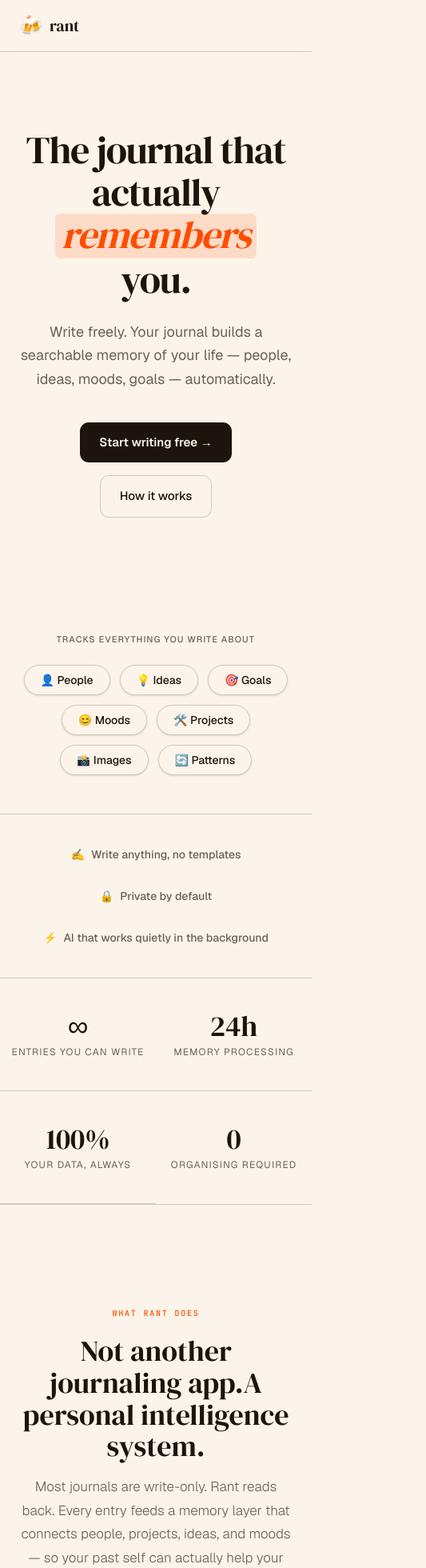
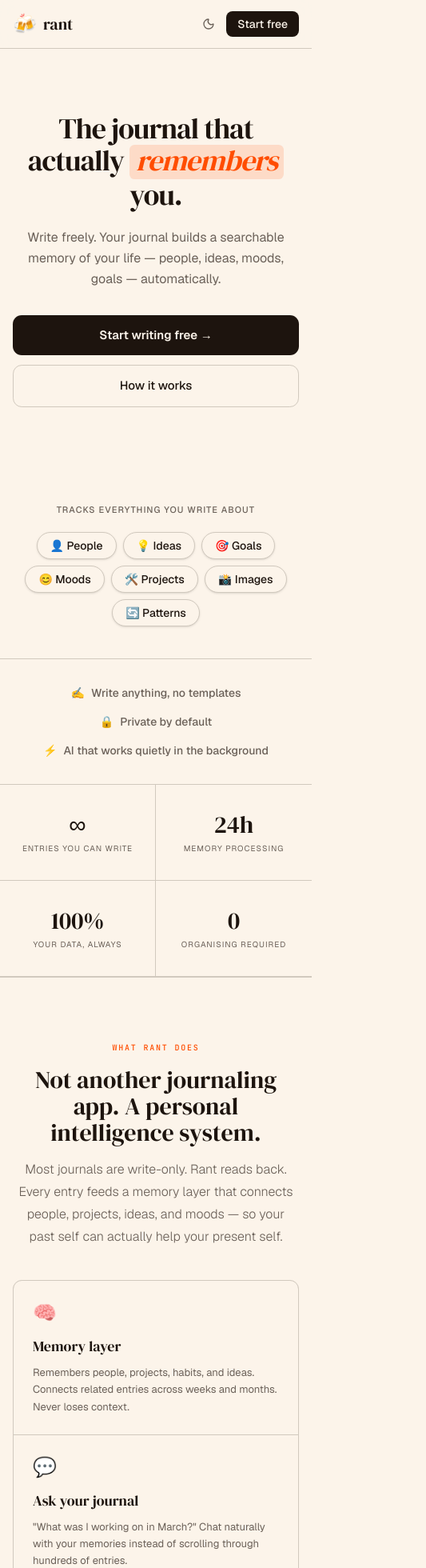
Before and after one commit to kirtanchandak/rant, a Next.js app: page / in a window 390 px wide. Shown: the top 1960 px of the page at 80% size, 533 px wide, since content can reach past the window. Built offline with nearby package versions, Linux system fonts and the light colour scheme; no server answers.

Commit message:
feat: Refactor LandingPage layout and styles for improved responsiveness and user experience. Updated navigation and hero section for better accessibility and visual consistency across devices.

```diff
--- a/app/page.tsx
+++ b/app/page.tsx
@@ -13,50 +13,51 @@
 
   return (
     <div className="min-h-screen bg-background text-foreground animate-fade-in">
+
       {/* NAV */}
-      <nav className="sticky top-0 z-50 flex items-center justify-between px-6 py-4 bg-background/80 backdrop-blur-md border-b border-border">
+      <nav className="sticky top-0 z-50 flex items-center justify-between px-4 sm:px-6 py-3.5 bg-background/80 backdrop-blur-md border-b border-border">
         <Link href="/" className={`text-xl ${dmSerif.className} text-foreground flex items-center gap-2`}>
           <span className="text-2xl">🍻</span> rant
         </Link>
-        <ul className="hidden md:flex items-center gap-8 list-none">
+        <div className="flex items-center gap-2 sm:gap-4">
+          <ul className="hidden md:flex items-center gap-6 list-none">
             <li><a href="#features" className="text-sm text-muted-foreground hover:text-foreground transition-colors">Features</a></li>
             <li><a href="#ask" className="text-sm text-muted-foreground hover:text-foreground transition-colors">Ask your journal</a></li>
-          <li className="flex items-center"><ThemeToggle /></li>
-          <li>
+          </ul>
+          <ThemeToggle />
           <Link
             href={isLoggedIn ? "/write" : "/login"}
-              className="px-4 py-2 bg-foreground text-background text-sm font-medium rounded-lg hover:opacity-90 transition-opacity"
+            className="px-3.5 py-1.5 sm:px-4 sm:py-2 bg-foreground text-background text-sm font-medium rounded-lg hover:opacity-90 transition-opacity whitespace-nowrap"
           >
             {isLoggedIn ? "Go to app" : "Start free"}
           </Link>
-          </li>
-        </ul>
+        </div>
       </nav>
 
       {/* HERO */}
-      <section className="px-6 py-24 md:py-32 text-center max-w-4xl mx-auto">
-        <h1 className={`text-5xl md:text-7xl mb-6 text-foreground leading-[1.1] tracking-tight ${dmSerif.className}`}>
+      <section className="px-4 sm:px-6 py-20 sm:py-28 md:py-36 text-center max-w-4xl mx-auto">
+        <h1 className={`text-4xl sm:text-5xl md:text-7xl mb-5 sm:mb-6 text-foreground leading-[1.1] tracking-tight ${dmSerif.className}`}>
           The journal that<br/>actually <span className="inline-block bg-[#ff4d00]/15 px-2 pb-1 rounded-md text-[#ff4d00] italic">remembers</span> you.
         </h1>
-        <p className="text-lg md:text-xl text-muted-foreground max-w-lg mx-auto mb-10 leading-relaxed">
+        <p className="text-base sm:text-lg md:text-xl text-muted-foreground max-w-lg mx-auto mb-8 sm:mb-10 leading-relaxed">
           Write freely. Your journal builds a searchable memory of your life — people, ideas, moods, goals — automatically.
         </p>
-        <div className="flex flex-wrap items-center justify-center gap-4">
-          <Link href={isLoggedIn ? "/write" : "/login"} className="px-6 py-3.5 bg-foreground text-background font-semibold rounded-xl text-[15px] hover:opacity-90 transition-opacity flex items-center gap-2">
+        <div className="flex flex-col sm:flex-row items-center justify-center gap-3 sm:gap-4">
+          <Link href={isLoggedIn ? "/write" : "/login"} className="w-full sm:w-auto px-6 py-3.5 bg-foreground text-background font-semibold rounded-xl text-[15px] hover:opacity-90 transition-opacity text-center">
             {isLoggedIn ? "Go to app →" : "Start writing free →"}
           </Link>
-          <a href="#features" className="px-6 py-3.5 bg-background text-foreground border border-border font-medium rounded-xl text-[15px] hover:border-muted-foreground transition-colors">
+          <a href="#features" className="w-full sm:w-auto px-6 py-3.5 bg-background text-foreground border border-border font-medium rounded-xl text-[15px] hover:border-muted-foreground transition-colors text-center">
             How it works
           </a>
         </div>
       </section>
 
-      {/* LOGOS */}
-      <section className="py-12 px-6 text-center border-b border-border">
-        <div className="text-[11px] tracking-widest uppercase text-muted-foreground mb-6 font-medium">Tracks everything you write about</div>
-        <div className="flex flex-wrap justify-center gap-3">
+      {/* PILLS */}
+      <section className="py-10 sm:py-12 px-4 sm:px-6 text-center border-b border-border">
+        <div className="text-[11px] tracking-widest uppercase text-muted-foreground mb-5 font-medium">Tracks everything you write about</div>
+        <div className="flex flex-wrap justify-center gap-2 sm:gap-3">
           {["👤 People", "💡 Ideas", "🎯 Goals", "😊 Moods", "🛠️ Projects", "📸 Images", "🔄 Patterns"].map(pill => (
-            <div key={pill} className="bg-background border border-border rounded-full px-5 py-2 text-sm font-medium text-foreground flex items-center gap-2 shadow-sm">
+            <div key={pill} className="bg-background border border-border rounded-full px-4 py-1.5 sm:px-5 sm:py-2 text-sm font-medium text-foreground flex items-center gap-2 shadow-sm">
               {pill}
             </div>
           ))}
@@ -64,39 +65,41 @@
       </section>
 
       {/* TRUST */}
-      <section className="py-10 px-6 flex flex-wrap items-center justify-center gap-8 md:gap-12">
+      <section className="py-8 sm:py-10 px-4 sm:px-6 flex flex-col sm:flex-row items-center justify-center gap-4 sm:gap-8 md:gap-12 text-center sm:text-left">
         <div className="flex items-center gap-2 text-sm font-medium text-muted-foreground"><span>✍️</span> Write anything, no templates</div>
         <div className="flex items-center gap-2 text-sm font-medium text-muted-foreground"><span>🔒</span> Private by default</div>
         <div className="flex items-center gap-2 text-sm font-medium text-muted-foreground"><span>⚡</span> AI that works quietly in the background</div>
       </section>
 
       {/* STATS */}
-      <section className="flex flex-wrap justify-center border-y border-border">
+      <section className="grid grid-cols-2 md:grid-cols-4 border-y border-border">
         {[
           { num: "∞", label: "Entries you can write" },
           { num: "24h", label: "Memory processing" },
           { num: "100%", label: "Your data, always" },
           { num: "0", label: "Organising required" },
         ].map((stat, i) => (
-          <div key={i} className="flex-1 min-w-[150px] max-w-[280px] text-center py-10 md:py-14 border-b md:border-b-0 md:border-r border-border last:border-r-0 last:border-b-0">
-            <div className={`text-4xl md:text-5xl text-foreground mb-1 ${dmSerif.className}`}>{stat.num}</div>
-            <div className="text-xs text-muted-foreground uppercase tracking-widest">{stat.label}</div>
+          <div key={i} className="text-center py-8 sm:py-12 border-b border-border md:border-b-0 border-r last:border-r-0 [&:nth-child(2)]:border-r md:[&:nth-child(2)]:border-r [&:nth-child(even)]:border-r-0 md:[&:nth-child(even)]:border-r">
+            <div className={`text-3xl sm:text-4xl md:text-5xl text-foreground mb-1 ${dmSerif.className}`}>{stat.num}</div>
+            <div className="text-[10px] sm:text-xs text-muted-foreground uppercase tracking-widest px-2">{stat.label}</div>
           </div>
         ))}
       </section>
 
       {/* FEATURES INTRO */}
-      <section id="features" className="max-w-5xl mx-auto px-6 pt-32 pb-16 text-center md:text-left">
-        <div className={`text-[10px] uppercase tracking-[0.18em] text-[#ff4d00] mb-5 font-medium ${jetBrains.className}`}>What rant does</div>
-        <h2 className={`text-4xl md:text-5xl text-foreground mb-4 leading-[1.1] ${dmSerif.className}`}>Not another journaling app.<br className="hidden md:block"/>A personal intelligence system.</h2>
-        <p className="text-[17px] text-muted-foreground max-w-2xl leading-[1.75] font-light mx-auto md:mx-0">
+      <section id="features" className="max-w-5xl mx-auto px-4 sm:px-6 pt-20 sm:pt-32 pb-10 sm:pb-16 text-center md:text-left">
+        <div className={`text-[10px] uppercase tracking-[0.18em] text-[#ff4d00] mb-4 sm:mb-5 font-medium ${jetBrains.className}`}>What rant does</div>
+        <h2 className={`text-3xl sm:text-4xl md:text-5xl text-foreground mb-4 leading-[1.1] ${dmSerif.className}`}>
+          Not another journaling app.<br className="hidden md:block"/> A personal intelligence system.
+        </h2>
+        <p className="text-base sm:text-[17px] text-muted-foreground max-w-2xl leading-[1.75] font-light mx-auto md:mx-0">
           Most journals are write-only. Rant reads back. Every entry feeds a memory layer that connects people, projects, ideas, and moods — so your past self can actually help your present self.
         </p>
       </section>
 
       {/* FEATURES GRID */}
-      <section className="max-w-5xl mx-auto px-6 pb-32">
-        <div className="grid grid-cols-1 md:grid-cols-3 gap-[1px] bg-border border border-border rounded-xl overflow-hidden">
+      <section className="max-w-5xl mx-auto px-4 sm:px-6 pb-20 sm:pb-32">
+        <div className="grid grid-cols-1 sm:grid-cols-2 md:grid-cols-3 gap-[1px] bg-border border border-border rounded-xl overflow-hidden">
           {[
             { icon: "🧠", title: "Memory layer", desc: "Remembers people, projects, habits, and ideas. Connects related entries across weeks and months. Never loses context." },
             { icon: "💬", title: "Ask your journal", desc: "\"What was I working on in March?\" Chat naturally with your memories instead of scrolling through hundreds of entries." },
@@ -108,9 +111,9 @@
             { icon: "📸", title: "Images with context", desc: "Upload screenshots, whiteboards, photos. AI understands text and images together — your visual memories become searchable." },
             { icon: "🌙", title: "Nightly intelligence", desc: "Every night, your journal gets smarter. AI updates memory, themes, goals, mood, projects, and relationships. No manual work." },
           ].map((f, i) => (
-            <div key={i} className="bg-background p-8 transition-colors hover:bg-secondary">
-              <span className="text-2xl block mb-4">{f.icon}</span>
-              <h3 className={`text-xl text-foreground mb-2 ${dmSerif.className}`}>{f.title}</h3>
+            <div key={i} className="bg-background p-6 sm:p-8 transition-colors hover:bg-secondary">
+              <span className="text-2xl block mb-3 sm:mb-4">{f.icon}</span>
+              <h3 className={`text-lg sm:text-xl text-foreground mb-2 ${dmSerif.className}`}>{f.title}</h3>
               <p className="text-[13px] text-muted-foreground leading-relaxed">{f.desc}</p>
             </div>
           ))}
@@ -118,16 +121,16 @@
       </section>
 
       {/* MEMORY VISUAL */}
-      <section className="max-w-5xl mx-auto px-6 pb-32">
-        <div className="grid md:grid-cols-2 gap-12 md:gap-20 items-center">
+      <section className="max-w-5xl mx-auto px-4 sm:px-6 pb-20 sm:pb-32">
+        <div className="grid md:grid-cols-2 gap-10 sm:gap-12 md:gap-20 items-center">
           <div>
-            <div className={`text-[10px] uppercase tracking-[0.18em] text-[#ff4d00] mb-5 font-medium ${jetBrains.className}`}>Memory layer</div>
-            <h2 className={`text-4xl text-foreground mb-4 leading-[1.1] ${dmSerif.className}`}>Your journal remembers everything.</h2>
-            <p className="text-[17px] text-muted-foreground leading-[1.75] font-light">
+            <div className={`text-[10px] uppercase tracking-[0.18em] text-[#ff4d00] mb-4 sm:mb-5 font-medium ${jetBrains.className}`}>Memory layer</div>
+            <h2 className={`text-3xl sm:text-4xl text-foreground mb-4 leading-[1.1] ${dmSerif.className}`}>Your journal remembers everything.</h2>
+            <p className="text-base sm:text-[17px] text-muted-foreground leading-[1.75] font-light">
               Every entry is understood, tagged, and connected — automatically building a map of your life.
             </p>
           </div>
-          <div className={`bg-secondary/30 border border-border rounded-xl p-6 text-xs leading-loose ${jetBrains.className}`}>
+          <div className={`bg-secondary/30 border border-border rounded-xl p-4 sm:p-6 text-xs leading-loose ${jetBrains.className}`}>
             {[
               { time: "3 days ago", text: "Started working on the AI memory layer", tag: "project" },
               { time: "1 week ago", text: "Met Rahul for coffee, he's joining a startup", tag: "person" },
@@ -135,10 +138,10 @@
               { time: "1 month ago", text: "Had the idea for a journaling app with memory", tag: "idea" },
               { time: "2 months ago", text: "Goal: ship an MVP in 30 days", tag: "goal" },
             ].map((m, i) => (
-              <div key={i} className="flex gap-3 items-center py-2 border-b border-border last:border-0 text-muted-foreground">
-                <span className="text-[11px] min-w-[70px] opacity-70">{m.time}</span>
-                <span className="flex-1 truncate">{m.text}</span>
-                <span className="text-[9px] bg-[#ff4d00]/10 text-[#ff4d00] px-2 py-0.5 rounded-md whitespace-nowrap">{m.tag}</span>
+              <div key={i} className="flex gap-2 sm:gap-3 items-center py-2 border-b border-border last:border-0 text-muted-foreground">
+                <span className="text-[10px] sm:text-[11px] min-w-[60px] sm:min-w-[70px] opacity-70 shrink-0">{m.time}</span>
+                <span className="flex-1 truncate text-[11px] sm:text-xs">{m.text}</span>
+                <span className="text-[9px] bg-[#ff4d00]/10 text-[#ff4d00] px-1.5 sm:px-2 py-0.5 rounded-md whitespace-nowrap shrink-0">{m.tag}</span>
               </div>
             ))}
           </div>
@@ -148,33 +151,33 @@
       <div className="h-px bg-border max-w-5xl mx-auto"></div>
 
       {/* ASK */}
-      <section id="ask" className="max-w-5xl mx-auto px-6 py-32">
-        <div className="grid md:grid-cols-2 gap-12 md:gap-20 items-center">
-          <div className="bg-secondary/30 border border-border rounded-xl overflow-hidden flex flex-col h-[400px]">
-            <div className="px-5 py-3.5 border-b border-border text-[13px] text-muted-foreground">💬 Ask your journal</div>
-            <div className="flex-1 p-5 flex flex-col gap-4 overflow-y-auto">
-              <div className="max-w-[85%] text-[13px] leading-relaxed px-4 py-3 bg-secondary text-foreground self-end rounded-2xl rounded-tr-sm">
+      <section id="ask" className="max-w-5xl mx-auto px-4 sm:px-6 py-20 sm:py-32">
+        <div className="grid md:grid-cols-2 gap-10 sm:gap-12 md:gap-20 items-center">
+          <div className="bg-secondary/30 border border-border rounded-xl overflow-hidden flex flex-col h-[360px] sm:h-[400px]">
+            <div className="px-4 sm:px-5 py-3 sm:py-3.5 border-b border-border text-[13px] text-muted-foreground shrink-0">💬 Ask your journal</div>
+            <div className="flex-1 p-4 sm:p-5 flex flex-col gap-3 sm:gap-4 overflow-y-auto">
+              <div className="max-w-[88%] text-[12px] sm:text-[13px] leading-relaxed px-3 sm:px-4 py-2.5 sm:py-3 bg-secondary text-foreground self-end rounded-2xl rounded-tr-sm">
                 When did I first mention my startup idea?
               </div>
-              <div className="max-w-[85%] text-[13px] leading-relaxed px-4 py-3 bg-[#ff4d00]/10 text-foreground border border-[#ff4d00]/20 self-start rounded-2xl rounded-tl-sm">
+              <div className="max-w-[88%] text-[12px] sm:text-[13px] leading-relaxed px-3 sm:px-4 py-2.5 sm:py-3 bg-[#ff4d00]/10 text-foreground border border-[#ff4d00]/20 self-start rounded-2xl rounded-tl-sm">
                 2 months ago — right after feeling frustrated that Notion wasn't capturing the right kind of thinking. You've referenced it 14 times since.
               </div>
-              <div className="max-w-[85%] text-[13px] leading-relaxed px-4 py-3 bg-secondary text-foreground self-end rounded-2xl rounded-tr-sm">
+              <div className="max-w-[88%] text-[12px] sm:text-[13px] leading-relaxed px-3 sm:px-4 py-2.5 sm:py-3 bg-secondary text-foreground self-end rounded-2xl rounded-tr-sm">
                 Show every time I felt burnt out
               </div>
-              <div className="max-w-[85%] text-[13px] leading-relaxed px-4 py-3 bg-[#ff4d00]/10 text-foreground border border-[#ff4d00]/20 self-start rounded-2xl rounded-tl-sm">
+              <div className="max-w-[88%] text-[12px] sm:text-[13px] leading-relaxed px-3 sm:px-4 py-2.5 sm:py-3 bg-[#ff4d00]/10 text-foreground border border-[#ff4d00]/20 self-start rounded-2xl rounded-tl-sm">
                 Found 3 entries. Pattern: burnout follows stretches of context switching. The last time was 2 weeks ago after jumping between 4 tasks in one week.
               </div>
             </div>
-            <div className="px-5 py-3 border-t border-border flex items-center gap-3">
+            <div className="px-4 sm:px-5 py-2.5 sm:py-3 border-t border-border flex items-center gap-3 shrink-0">
               <span className="flex-1 text-xs text-muted-foreground/60">Ask anything about your life...</span>
-              <div className="w-7 h-7 bg-[#ff4d00] rounded-md flex items-center justify-center text-white text-sm">↑</div>
+              <div className="w-7 h-7 bg-[#ff4d00] rounded-md flex items-center justify-center text-white text-sm shrink-0">↑</div>
             </div>
           </div>
           <div className="order-first md:order-last">
-            <div className={`text-[10px] uppercase tracking-[0.18em] text-[#ff4d00] mb-5 font-medium ${jetBrains.className}`}>Ask your journal</div>
-            <h2 className={`text-4xl text-foreground mb-4 leading-[1.1] ${dmSerif.className}`}>Talk to your past self.</h2>
-            <p className="text-[17px] text-muted-foreground leading-[1.75] font-light">
+            <div className={`text-[10px] uppercase tracking-[0.18em] text-[#ff4d00] mb-4 sm:mb-5 font-medium ${jetBrains.className}`}>Ask your journal</div>
+            <h2 className={`text-3xl sm:text-4xl text-foreground mb-4 leading-[1.1] ${dmSerif.className}`}>Talk to your past self.</h2>
+            <p className="text-base sm:text-[17px] text-muted-foreground leading-[1.75] font-light">
               Your journal has context you've forgotten. Ask it anything — answers grounded in what you actually wrote.
             </p>
           </div>
@@ -182,15 +185,14 @@
       </section>
 
       {/* MOOD */}
-      <section className="bg-secondary/30 border-y border-border py-24 px-6">
+      <section className="bg-secondary/30 border-y border-border py-16 sm:py-24 px-4 sm:px-6">
         <div className="max-w-5xl mx-auto">
-          <div className={`text-[10px] uppercase tracking-[0.18em] text-[#ff4d00] mb-5 font-medium ${jetBrains.className}`}>Mood timeline</div>
-          <h2 className={`text-4xl md:text-5xl text-foreground mb-4 leading-[1.1] ${dmSerif.className}`}>Emotional patterns you'd never notice yourself.</h2>
-          <p className="text-[17px] text-muted-foreground max-w-2xl leading-[1.75] font-light">
+          <div className={`text-[10px] uppercase tracking-[0.18em] text-[#ff4d00] mb-4 sm:mb-5 font-medium ${jetBrains.className}`}>Mood timeline</div>
+          <h2 className={`text-3xl sm:text-4xl md:text-5xl text-foreground mb-4 leading-[1.1] ${dmSerif.className}`}>Emotional patterns you'd never notice yourself.</h2>
+          <p className="text-base sm:text-[17px] text-muted-foreground max-w-2xl leading-[1.75] font-light">
             AI detects tone in every entry. See what weeks went great, when stress crept in, and what correlates with your best days.
           </p>
-
-          <div className="flex gap-1.5 md:gap-2 mt-12 items-end h-[100px] overflow-hidden">
+          <div className="flex gap-1 sm:gap-1.5 md:gap-2 mt-10 sm:mt-12 items-end h-[80px] sm:h-[100px] overflow-hidden">
             {[85,70,75,45,30,25,50,65,90,80,72,88,40,68,92,76,48,28,62,84,95,73,69,87,44,32,66,91].map((h, i) => {
               let color = '#27c93f'
               if (h < 40) color = '#ff4d00'
@@ -201,7 +203,7 @@
               )
             })}
           </div>
-          <div className="flex gap-6 mt-4">
+          <div className="flex flex-wrap gap-4 sm:gap-6 mt-4">
             <div className="flex items-center gap-2 text-xs text-muted-foreground"><div className="w-2.5 h-2.5 rounded-sm bg-[#27c93f]"></div>Great</div>
             <div className="flex items-center gap-2 text-xs text-muted-foreground"><div className="w-2.5 h-2.5 rounded-sm bg-[#4a9eff]"></div>Good</div>
             <div className="flex items-center gap-2 text-xs text-muted-foreground"><div className="w-2.5 h-2.5 rounded-sm bg-[#ffbd2e]"></div>Meh</div>
@@ -210,21 +212,24 @@
         </div>
       </section>
 
-
-
       {/* CTA */}
-      <section className="py-24 px-6 text-center max-w-2xl mx-auto">
-        <h2 className={`text-4xl md:text-6xl text-foreground mb-5 leading-[1.1] ${dmSerif.className}`}>Stop losing yourself<br/>to the scroll.</h2>
-        <p className="text-[17px] text-muted-foreground mb-10 font-light">Your thoughts deserve better than a Notes app.</p>
-        <Link href={isLoggedIn ? "/write" : "/login"} className="inline-block px-8 py-4 bg-foreground text-background font-semibold rounded-xl text-[15px] hover:opacity-90 transition-opacity">
+      <section className="py-20 sm:py-24 px-4 sm:px-6 text-center max-w-2xl mx-auto">
+        <h2 className={`text-3xl sm:text-4xl md:text-6xl text-foreground mb-4 sm:mb-5 leading-[1.1] ${dmSerif.className}`}>
+          Stop losing yourself<br/>to the scroll.
+        </h2>
+        <p className="text-base sm:text-[17px] text-muted-foreground mb-8 sm:mb-10 font-light">Your thoughts deserve better than a Notes app.</p>
+        <Link
+          href={isLoggedIn ? "/write" : "/login"}
+          className="inline-block px-6 sm:px-8 py-3.5 sm:py-4 bg-foreground text-background font-semibold rounded-xl text-[15px] hover:opacity-90 transition-opacity"
+        >
           {isLoggedIn ? "Go to app" : "Start for free — no card needed"}
         </Link>
       </section>
 
       {/* FOOTER */}
-      <footer className="border-t border-border py-10 px-8 md:px-12 flex flex-col md:flex-row items-center justify-between gap-6">
+      <footer className="border-t border-border py-8 sm:py-10 px-4 sm:px-8 md:px-12 flex flex-col sm:flex-row items-center justify-between gap-4 sm:gap-6">
         <div className={`text-lg text-muted-foreground/60 ${dmSerif.className}`}>🍻 rant</div>
-        <ul className="flex flex-wrap items-center justify-center gap-6 list-none">
+        <ul className="flex flex-wrap items-center justify-center gap-4 sm:gap-6 list-none">
           {["Privacy", "Terms", "Twitter", "Contact"].map(l => (
             <li key={l}><a href="#" className="text-[13px] text-muted-foreground/80 hover:text-foreground transition-colors">{l}</a></li>
           ))}
```
Lines whose indentation alone changed are shown as unchanged.
